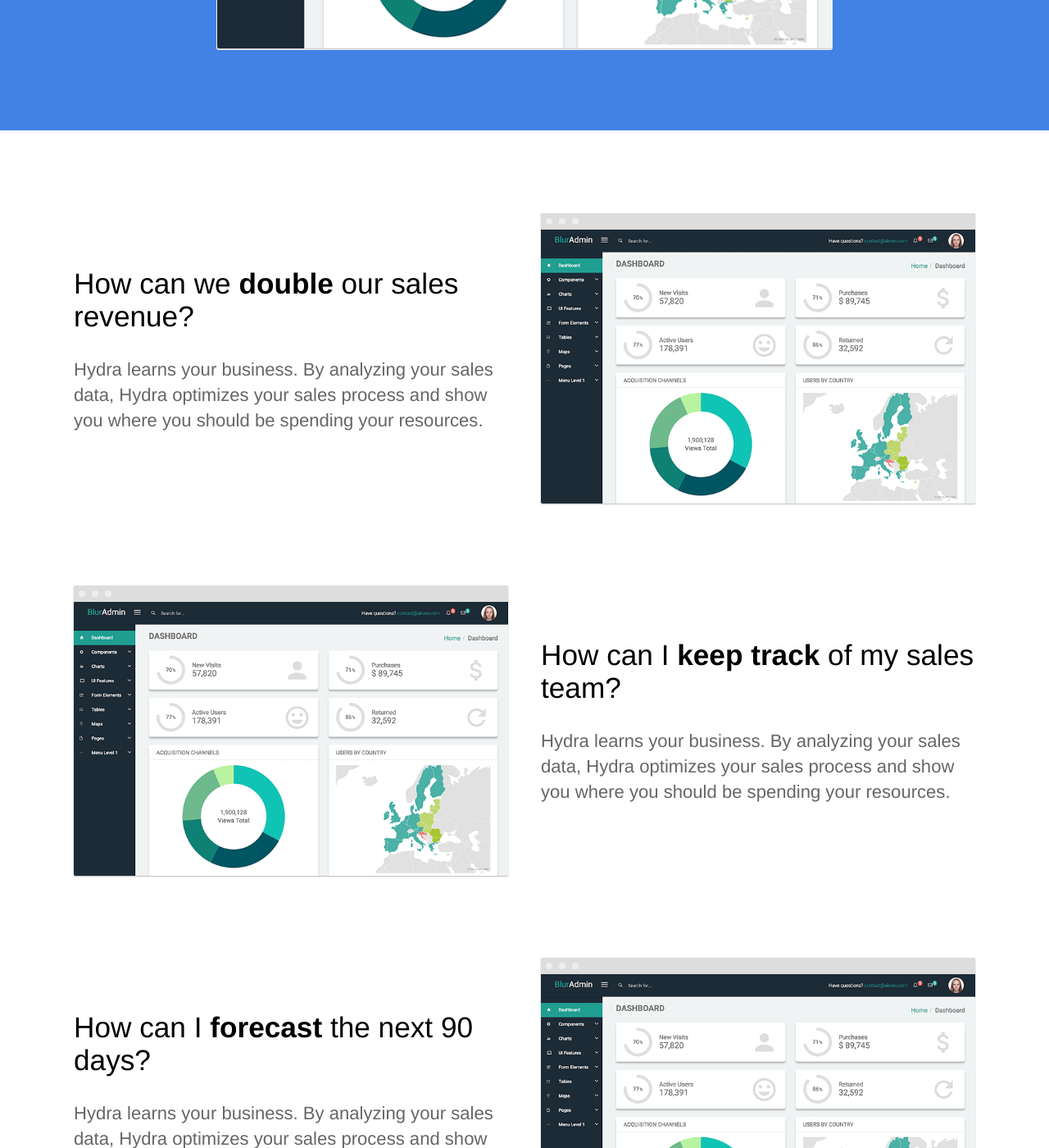
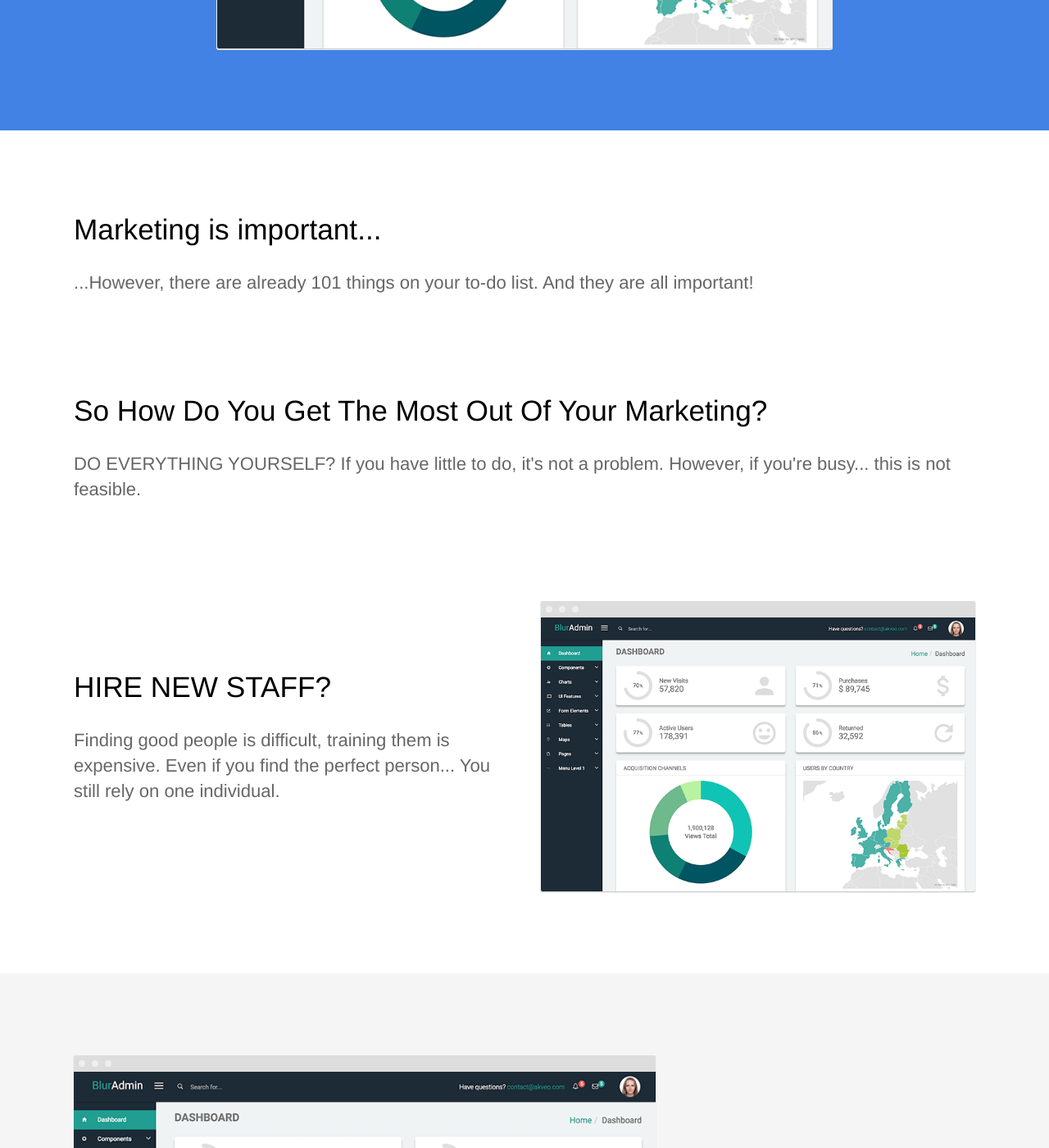
Before and after one commit to Huntinex/MMResults, a Jekyll site: the page built from index.html, in a window 1280 px wide and 1400 px high, scrolled down 777 px. Shown: the whole window at 82% size. Built offline with Jekyll 4.4.1, drawn with Linux system fonts in a browser that asks for light colours; some of the changed text lies outside the part shown.

Commit message:
Update index.html

```diff
--- a/index.html
+++ b/index.html
@@ -1,12 +1,12 @@
 ---
-title: The last sales CRM you'll ever need
-description: Track and optimize your sales team in real time
+title: The last Marketing Agency you'll ever need
+description: More Growth. More Clients.
 ---
 <section class="hero">
 	<div class="text-container">
-		<h1 class="editable">The last sales CRM <strong>you'll ever need</strong></h1>
-		<p class="subtext editable">Track and optimize your sales team in real time.</p>
-		<div class="cta button alt"><a href="{{ site.baseurl }}/contact/">Get Started Free</a></div>
+		<h1 class="editable">The last <strong>Marketing Agency</strong> you'll ever need</h1>
+		<p class="subtext editable">More Growth. More Clients.</p>
+		<div class="cta button alt"><a href="{{ site.baseurl }}/contact/">YES, I WANT THAT!</a></div>
 		<div>
 			<img src="{{ site.baseurl }}/images/dashboard.png" alt="Screenshot" class="screenshot editable" />
 		</div>
@@ -15,13 +15,10 @@
 
 <div class="content">
 	<section>
-		<div class="container flex">
+		<div class="container center flex">
 			<div class="text editable">
-				<h2>How can we <strong>double</strong> our sales revenue?</h2>
-				<p>Hydra learns your business. By analyzing your sales data, Hydra optimizes your sales process and show you where you should be spending your resources. </p>
-			</div>
-			<div class="image">
-				<img src="{{ site.baseurl }}/images/dashboard.png" alt="Screenshot" class="screenshot editable" />
+				<h2>Marketing is important...</h2>
+				<p>...However, there are already 101 things on your to-do list. And they are all important!</p>
 			</div>
 		</div>
 	</section>
@@ -29,11 +26,8 @@
 	<section>
 		<div class="container flex">
 			<div class="text editable">
-				<h2>How can I <strong>keep track</strong> of my sales team?</h2>
-				<p>Hydra learns your business. By analyzing your sales data, Hydra optimizes your sales process and show you where you should be spending your resources.</p>
-			</div>
-			<div class="image">
-				<img src="{{ site.baseurl }}/images/dashboard.png" alt="Screenshot" class="screenshot editable" />
+				<h2>So How Do You Get The Most Out Of Your Marketing?</h2>
+				<p>DO EVERYTHING YOURSELF? If you have little to do, it's not a problem. However, if you're busy... this is not feasible.</p>
 			</div>
 		</div>
 	</section>
@@ -41,8 +35,8 @@
 	<section>
 		<div class="container flex">
 			<div class="text editable">
-				<h2>How can I <strong>forecast</strong> the next 90 days?</h2>
-				<p>Hydra learns your business. By analyzing your sales data, Hydra optimizes your sales process and show you where you should be spending your resources.</p>
+				<h2>HIRE NEW STAFF?</h2>
+				<p>Finding good people is difficult,  training them is expensive. Even if you find the perfect person... You still rely on one individual.</p>
 			</div>
 			<div class="image">
 				<img src="{{ site.baseurl }}/images/dashboard.png" alt="Screenshot" class="screenshot editable" />
@@ -52,18 +46,19 @@
 
 	<section class="testimonial">
 		<div class="container flex">
+			<div class="text editable">
+				<h2>"OK... But What Makes You Different?"</h2>
+			</div>
 			<div class="testimonial-block">
-				<div class="square-image"><img src="https://source.unsplash.com/6anudmpILw4/600x400" alt="Jim James" class="editable"></div>
-				<blockquote>
-					<p class="editable">Hydra has shaped the business we have today. We have a repeatable sales process and a strategy to scale our team. I recommend Hydra to any business looking to improve their sales.</p>
-					<p class="editable author">Jim James - CEO of Global Corp.</p>
-				</blockquote>
+				<div class="image">
+					<img src="{{ site.baseurl }}/images/dashboard.png" alt="Screenshot" class="screenshot editable" />
+				</div>
 			</div>
 		</div>
 	</section>
 
 	<section class="bottom-cta">
-		<h2 class="editable"><strong>Improve</strong> your sales process today</h2>
-		<div class="button alt"><a href="#">Get Started Free</a></div>
+		<h2 class="editable"><strong>Contact Us</strong> For A Free Marketing Consultation:</h2>
+		<div class="button alt"><a href="#">YES, I WANT THAT!</a></div>
 	</section>
 </div>
```
